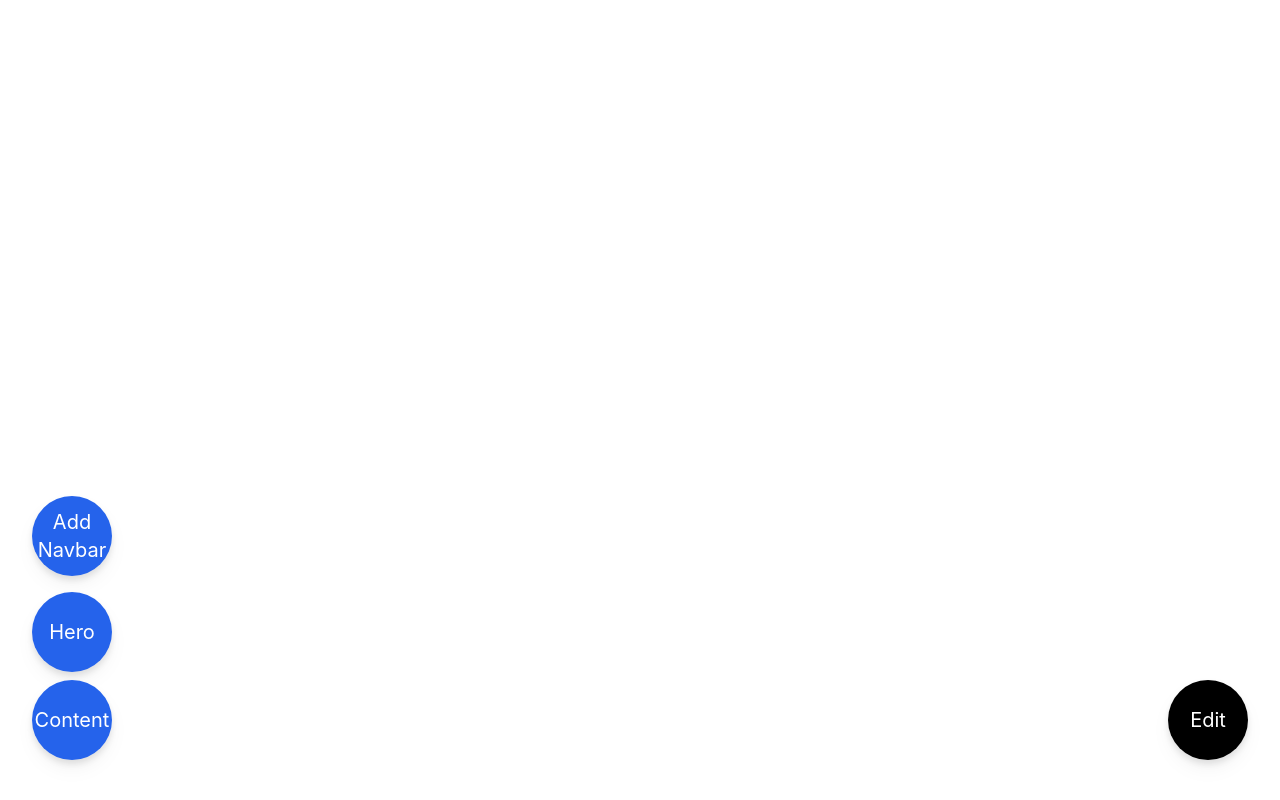
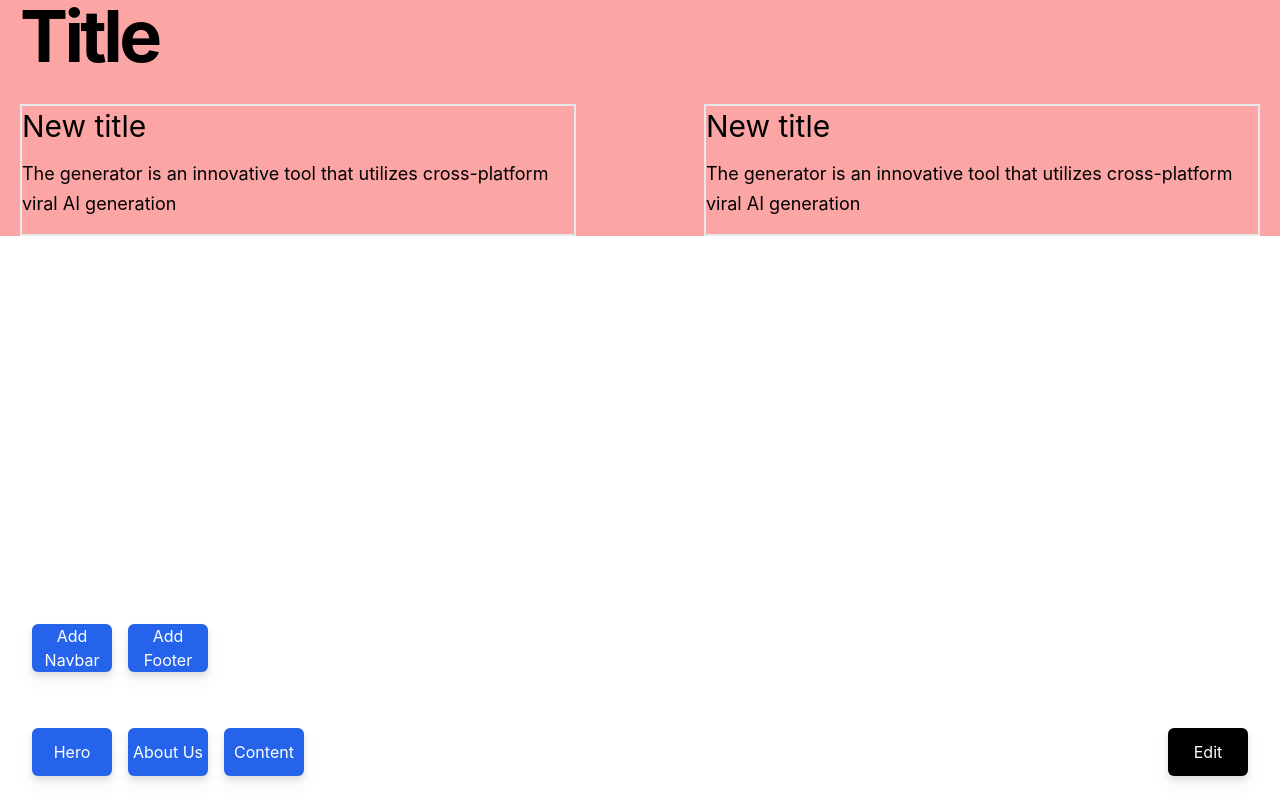
Before and after one commit to FruzsinaLenti/reusable-landing-page, a Next.js app: page / in a window 1280 px wide. Both pictures are taken after a click on the button "Content". Built offline with nearby package versions, Linux system fonts and the light colour scheme.

Commit message:
About Us and Cards added

```diff
--- /dev/null
+++ b/components/AboutUs.js
@@ -0,0 +1,14 @@
+const AboutUs = (props) => {
+  const { items } = props;
+
+  return (
+    <section className="md:grid md:grid-cols-2 md:gap-x-16 lg:gap-x-8 mb-20 md:mb-28">
+      <div className="mb-4 text-4xl lg:text-6xl leading-tight">
+        {items[0].label}
+      </div>
+      <div className="text-lg leading-relaxed mb-4">{items[1].label}</div>
+    </section>
+  );
+};
+
+export default AboutUs;
--- /dev/null
+++ b/components/Cards.js
@@ -0,0 +1,23 @@
+const Cards = (props) => {
+  const { items } = props;
+
+  return (
+    <section className="">
+      <div className="mb-8 text-6xl md:text-7xl font-bold tracking-tighter leading-tight">
+        Title
+      </div>
+      <div className="grid grid-cols-1 md:grid-cols-2 md:gap-x-16 lg:gap-x-32 gap-y-20 md:gap-y-32 mb-32">
+        <div className="border-2">
+          <div className="text-3xl mb-3 leading-snug">{items[0].label}</div>
+          <div className="text-lg leading-relaxed mb-4">{items[1].label}</div>
+        </div>
+        <div className="border-2">
+          <div className="text-3xl mb-3 leading-snug">{items[0].label}</div>
+          <div className="text-lg leading-relaxed mb-4">{items[1].label}</div>
+        </div>
+      </div>
+    </section>
+  );
+};
+
+export default Cards;
--- a/components/FloatingButton.js
+++ b/components/FloatingButton.js
@@ -13,7 +13,7 @@ const FloatingButton = ({ children, isDisabled, onClick, color, styles }) => {
       onClick={onClick}
       className={`${computedStyle()} ${styles} ${
         isDisabled && `bg-gray-200 focus:outline-none hover:none`
-      } fixed z-90 w-20 h-20 rounded-full drop-shadow-lg flex justify-center items-center text-white text-xl hover:drop-shadow-4xl hover:bg-blue-700`}
+      } fixed z-90 w-20 h-12 rounded-md drop-shadow-lg flex justify-center items-center text-white text-md hover:drop-shadow-4xl hover:bg-blue-700`}
     >
       {children}
     </button>
--- /dev/null
+++ b/components/Footer.js
@@ -0,0 +1,29 @@
+const Footer = (props) => {
+  const { items } = props;
+
+  return (
+    <div className="container mx-auto px-5">
+      <div className="py-28 flex flex-col lg:flex-row items-center">
+        <h3 className="text-4xl lg:text-5xl font-bold tracking-tighter leading-tight text-center lg:text-left mb-10 lg:mb-0 lg:pr-4 lg:w-1/2">
+          Statically Generated with Next.js.
+        </h3>
+        <div className="flex flex-col lg:flex-row justify-center items-center lg:pl-4 lg:w-1/2">
+          <a
+            href="https://nextjs.org/docs/basic-features/pages"
+            className="mx-3 bg-black hover:bg-white hover:text-black border border-black text-white font-bold py-3 px-12 lg:px-8 duration-200 transition-colors mb-6 lg:mb-0"
+          >
+            Read Documentation
+          </a>
+          <a
+            href="https://github.com/vercel/next.js/tree/canary/examples/cms-wordpress"
+            className="mx-3 font-bold hover:underline"
+          >
+            View on GitHub
+          </a>
+        </div>
+      </div>
+    </div>
+  );
+};
+
+export default Footer;
--- a/components/Form.js
+++ b/components/Form.js
@@ -1,6 +1,33 @@
 import Input from "./Input";
 import { useState } from "react";
 import Button from "./Button";
+
+export const InlineEdit = ({ value, setValue }) => {
+  const [editingValue, setEditingValue] = useState(value);
+
+  const onChange = (event) => setEditingValue(event.target.value);
+
+  const onKeyDown = (event) => {
+    if (event.key === "Enter" || event.key === "Escape") {
+      event.target.blur();
+    }
+  };
+
+  const onBlur = (event) => {
+    setValue(event.target.value);
+  };
+
+  return (
+    <input
+      type="text"
+      aria-label="Field name"
+      value={editingValue}
+      onChange={onChange}
+      onKeyDown={onKeyDown}
+      onBlur={onBlur}
+    />
+  );
+};
 
 export const NavForm = (props) => {
   const { content, onSubmit } = props;
@@ -18,11 +45,11 @@ export const NavForm = (props) => {
   };
 
   return (
-    <form>
+    <form className="bg-gray-200 border-2">
       {content &&
         content.map((input, index) => {
           return (
-            <div key={index} className="h-20">
+            <div key={index} className="">
               <Input
                 type="textarea"
                 onChange={handleChange(index)}
--- a/pages/index.js
+++ b/pages/index.js
@@ -1,14 +1,18 @@
 import React, { useState } from "react";
 import Head from "next/head";
 import Button from "../components/Button";
-import { Form, NavForm } from "../components/Form";
+import { Form, NavForm, InlineEdit } from "../components/Form";
 import FloatingButton from "../components/FloatingButton";
 import Navbar from "../components/Navbar";
 import Hero from "../components/Hero";
+import AboutUs from "../components/AboutUs";
+import Cards from "../components/Cards";
+import Footer from "../components/Footer";
 
 export default function Home() {
   const [contentArray, setContentArray] = useState([]);
   const [isEditView, setEditView] = useState(false);
+  const [value, setValue] = useState();
 
   const addSection = (type) => {
     let arr = [...contentArray];
@@ -39,6 +43,58 @@ export default function Home() {
             },
             {
               label: "Deliver transparent web-readiness",
+            },
+          ],
+        },
+      ]);
+    } else if (type === "aboutUs") {
+      setContentArray([
+        ...contentArray,
+        {
+          type: "aboutUs",
+          content: [
+            {
+              label: "Deliver Transparent Web-readiness Generation",
+            },
+            {
+              label:
+                "Lorem ipsum dolor sit amet, consectetur adipiscing elit. Quid dubitas igitur mutare principia naturae? Ita multo sanguine profuso in laetitia et in victoria est mortuus. Omnia contraria, quos etiam insanos esse vultis. Hinc ceteri particulas arripere conati suam quisque videro voluit afferre sententiam. Quis non odit sordidos, vanos, leves, futtiles? Quasi ego id curem, quid ille aiat aut neget.",
+            },
+          ],
+        },
+      ]);
+    } else if (type === "pricing") {
+      setContentArray([
+        ...contentArray,
+        {
+          type: "pricing",
+          content: [
+            {
+              label: "Free",
+            },
+            {
+              label: "Discounted",
+            },
+          ],
+        },
+      ]);
+    } else if (type === "footer") {
+      setContentArray([
+        ...contentArray,
+        {
+          type: "footer",
+          content: [
+            {
+              label: "About",
+            },
+            {
+              label: "Help",
+            },
+            {
+              label: "Terms",
+            },
+            {
+              label: "Privacy",
             },
           ],
         },
@@ -165,6 +221,42 @@ export default function Home() {
                 )}
               </div>
             );
+          } else if (a.type === "aboutUs") {
+            return (
+              <div key={index} className="container mx-auto px-5 w-full">
+                {!isEditView && <AboutUs items={a.content} />}
+                {isEditView && (
+                  <div className="space-x-2">
+                    <NavForm
+                      content={contentArray[index].content}
+                      onSubmit={onSubmitNav(index)}
+                    />
+                    <Button onClick={() => moveUp(index)}>↑</Button>
+                    <Button onClick={() => moveDown(index)}>↓</Button>
+                    <Button onClick={() => remove(index)}>X</Button>
+                  </div>
+                )}
+              </div>
+            );
+          } else if (a.type === "content") {
+            return (
+              <div
+                key={index}
+                className="bg-red-300 w-full container mx-auto px-5"
+              >
+                {/* <InlineEdit value={value} setValue={setValue} /> */}
+                <Cards items={a.content} />
+              </div>
+            );
+          } else if (a.type === "footer") {
+            return (
+              <footer
+                key={index}
+                className=" bg-accent-1 border-t border-accent-2"
+              >
+                <Footer items={a.content} />
+              </footer>
+            );
           } else {
             return (
               <div key={index} className={` w-full px-6`}>
@@ -188,17 +280,28 @@ export default function Home() {
         })}
         <div>
           {contentArray.length !== 0 && (
-            <FloatingButton onClick={handleEditView} styles="bottom-10 right-8">
+            <FloatingButton onClick={handleEditView} styles="bottom-6 right-8">
               Edit
             </FloatingButton>
           )}
-          {getNavbar() === undefined && (
+          {contentArray.findIndex((content) => content.type === "navbar") ===
+            -1 && (
             <FloatingButton
               onClick={() => addSection("navbar")}
               color="blue"
-              styles="bottom-56 left-8"
+              styles="bottom-32 left-8"
             >
               Add Navbar
+            </FloatingButton>
+          )}
+          {contentArray.findIndex((content) => content.type === "footer") ===
+            -1 && (
+            <FloatingButton
+              onClick={() => addSection("footer")}
+              color="blue"
+              styles="bottom-32 left-32"
+            >
+              Add Footer
             </FloatingButton>
           )}
           {!isEditView && (
@@ -206,14 +309,21 @@ export default function Home() {
               <FloatingButton
                 onClick={() => addSection("hero")}
                 color="blue"
-                styles="bottom-32 left-8"
+                styles="bottom-6 left-8"
               >
                 Hero
               </FloatingButton>
               <FloatingButton
+                onClick={() => addSection("aboutUs")}
+                color="blue"
+                styles="bottom-6 left-32"
+              >
+                About Us
+              </FloatingButton>
+              <FloatingButton
                 onClick={() => addSection("content")}
                 color="blue"
-                styles="bottom-10 left-8"
+                styles="bottom-6 left-56"
               >
                 Content
               </FloatingButton>
```
